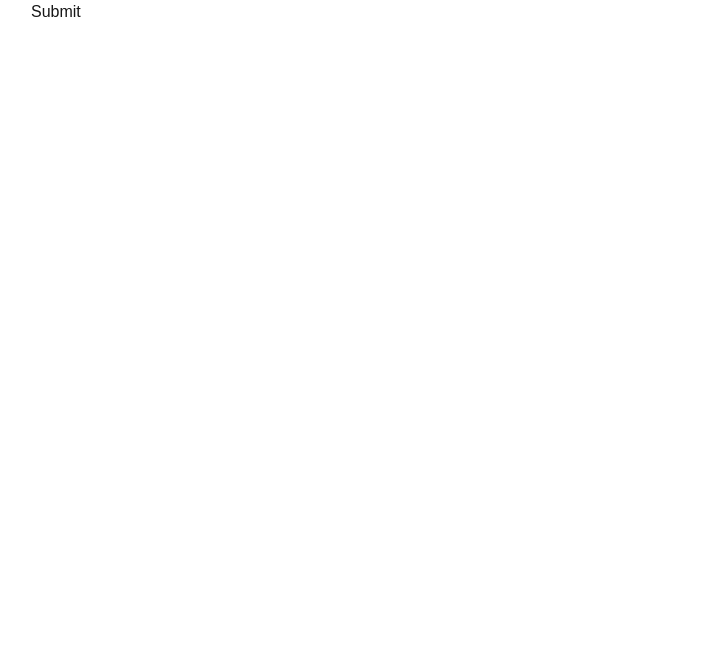
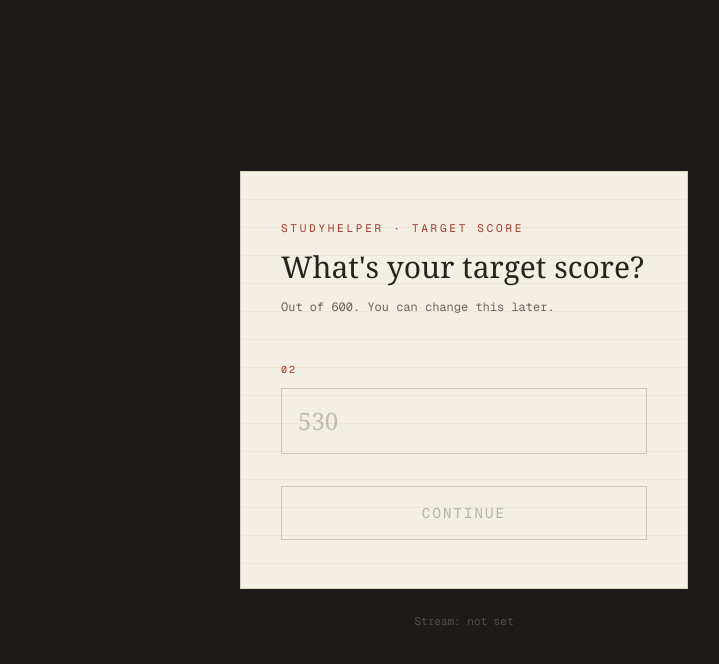
Before and after one commit to Alador-Mikiele-cd/studyhelper, a Next.js app in the folder frontend/: page /onboarding/target-score in a window 1280 px wide. Shown: the top 664 px of the page, without its empty margins (176-895 px from the left). Built offline with nearby package versions, Linux system fonts and the light colour scheme.

Commit message:
server.js fixed from /routes/session to /routes/setting

```diff
--- a/frontend/app/onboarding/target-score/page.tsx
+++ b/frontend/app/onboarding/target-score/page.tsx
@@ -1,28 +1,72 @@
 'use client'
+
 import { useEffect, useState } from 'react'
-import {createSetting} from '../../../lib/api'
+import { createSetting } from '../../../lib/api'
 import { useRouter } from 'next/navigation'
 
+export default function Target() {
+    const [input, setInput] = useState('')
+    const [stream, setStream] = useState<string | null>(null)
+    const router = useRouter()
 
-export default function Target(){
-    const [input , setInput] = useState('')
-    const [stream ,setStream] = useState<string |null>(null)
-    const router = useRouter()
-    useEffect(()=>{
-    setStream(localStorage.getItem('stream'))
-    },[])
-    async function handle(){
-    await createSetting({targetScore : Number(input),stream})
-     localStorage.removeItem('stream')
+    useEffect(() => {
+        setStream(localStorage.getItem('stream'))
+    }, [])
+
+    async function handle() {
+        await createSetting({ targetScore: Number(input), stream })
+        localStorage.removeItem('stream')
         router.push('/onboarding/onboarding_subject')
     }
 
+    return (
+        <div className="flex min-h-screen items-center justify-center bg-[#1C1B1A] px-6 py-16">
+            <main className="w-full max-w-md">
+                <div
+                    className="relative border border-[#D8D0BC] bg-[#F3EFE4] px-10 py-12"
+                    style={{
+                        backgroundImage:
+                            'repeating-linear-gradient(#F3EFE4, #F3EFE4 27px, #E4DCC8 28px)',
+                    }}
+                >
+                    <p className="font-mono text-[11px] tracking-[0.25em] text-[#A63A2C]">
+                        STUDYHELPER &middot; TARGET SCORE
+                    </p>
 
+                    <h1 className="mt-3 font-serif text-3xl leading-tight text-[#26241F]">
+                        What's your target score?
+                    </h1>
 
-    return(
-        <div className="">
-            <input type="text" value={input} onChange={(e) => setInput(e.target.value)}/>
-             <button onClick={handle}> Submit </button>
+                    <p className="mt-3 font-mono text-[12px] text-[#6B6656]">
+                        Out of 600. You can change this later.
+                    </p>
+
+                    <div className="mt-10">
+                        <label className="font-mono text-[10px] tracking-[0.2em] text-[#A63A2C]">
+                            02
+                        </label>
+                        <input
+                            type="number"
+                            value={input}
+                            onChange={(e) => setInput(e.target.value)}
+                            placeholder="530"
+                            className="mt-2 w-full border border-[#26241F]/20 bg-transparent px-4 py-4 font-serif text-2xl text-[#26241F] outline-none placeholder:text-[#26241F]/25 focus:border-[#A63A2C]"
+                        />
+                    </div>
+
+                    <button
+                        onClick={handle}
+                        disabled={!input}
+                        className="mt-8 w-full border border-[#26241F] py-4 font-mono text-sm tracking-[0.15em] text-[#26241F] transition-colors hover:bg-[#26241F] hover:text-[#F3EFE4] disabled:cursor-not-allowed disabled:border-[#26241F]/20 disabled:text-[#26241F]/30 disabled:hover:bg-transparent"
+                    >
+                        CONTINUE
+                    </button>
+                </div>
+
+                <p className="mt-6 text-center font-mono text-[11px] text-[#6B6656]/70">
+                    Stream: {stream ?? 'not set'}
+                </p>
+            </main>
         </div>
     )
 }
--- a/frontend/lib/api.js
+++ b/frontend/lib/api.js
@@ -1,4 +1,4 @@
-const BASE_URL = 'http://localhost:5000/api'
+const BASE_URL = 'http://localhost:8000/api'
 
 async function request(path , options = { }) {
     const res = await fetch(`${BASE_URL}${path}`,{
```
